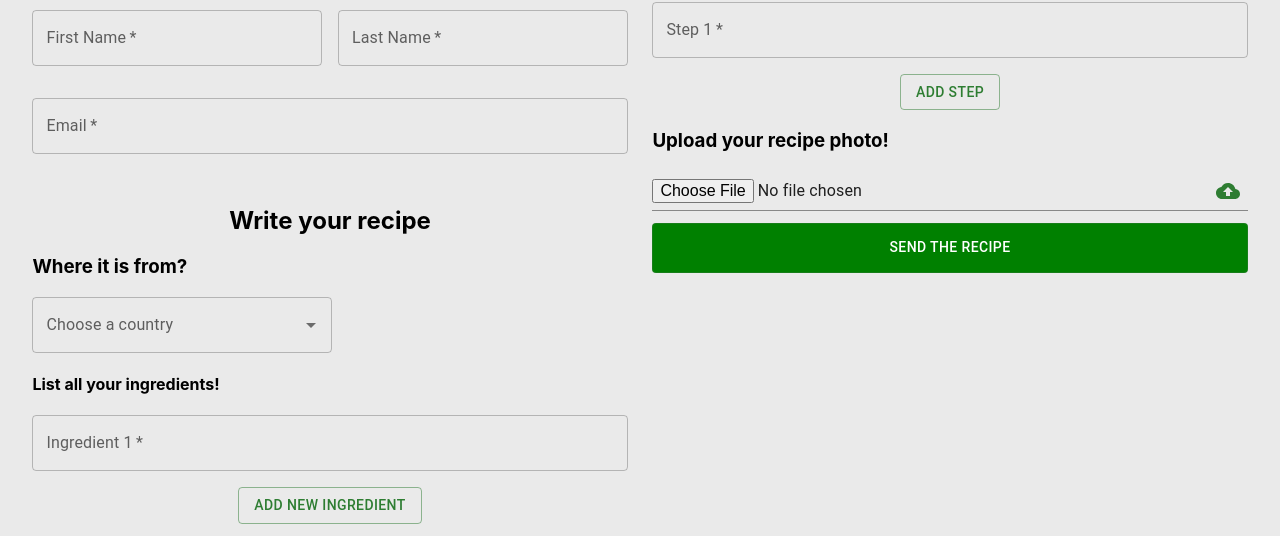
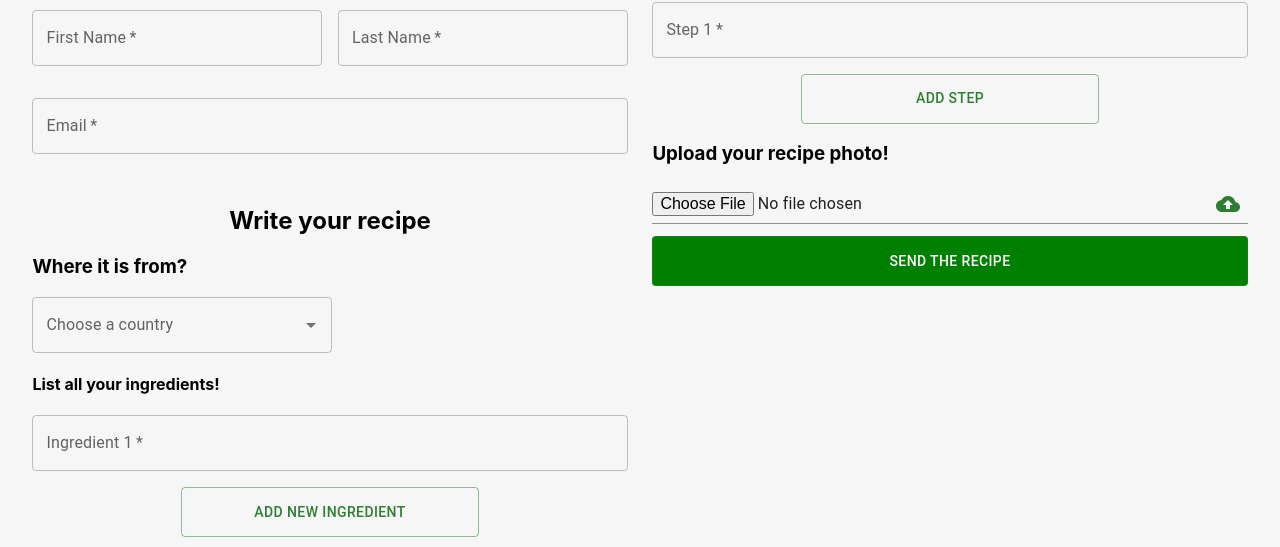
Before and after one commit to jberrazuetasubia/javascript_final_juanberrazueta, a React (Create React App) app: page /send-recipe in a window 1280 px wide. Shown: the part 330-877 px from the top of the page. Built offline with nearby package versions, Linux system fonts and the light colour scheme; no server answers.

Commit message:
adding firebase upload functionality

```diff
--- a/package.json
+++ b/package.json
@@ -16,6 +16,7 @@
     "react-dom": "^18.2.0",
     "react-router-dom": "^6.22.3",
     "react-scripts": "5.0.1",
+    "uuid": "^9.0.1",
     "web-vitals": "^2.1.4"
   },
   "scripts": {
--- a/src/components/SendRecipe/SendRecipe.js
+++ b/src/components/SendRecipe/SendRecipe.js
@@ -1,56 +1,88 @@
-
 import React, { useState } from 'react';
 import { motion } from 'framer-motion';
-
-import { TextField, Button, Stack, Input, IconButton } from '@mui/material';
+import { TextField, Button, Stack, Input, IconButton, CircularProgress } from '@mui/material';
 import { Link } from "react-router-dom"
-
-
 import CountrySelect from './CountryComponent';
 import './SendRecipe.scss';
+import CloudUploadIcon from '@mui/icons-material/CloudUpload';
+import { v4 as uuidv4 } from 'uuid';
+import { initializeApp } from "firebase/app";
+import { getFirestore, collection, addDoc } from "firebase/firestore";
+import { getStorage, ref, uploadBytes, getDownloadURL } from "firebase/storage";
+import firebaseConfig from '../../database/firebase_config';
 
-import CloudUploadIcon from '@mui/icons-material/CloudUpload'; // Import CloudUploadIcon from Material-UI
+const app = initializeApp(firebaseConfig);
+const db = getFirestore(app);
+const storage = getStorage(app);
 
-function SignUp() {
+function SendRecipe() {
+    const [firstName, setFirstName] = useState('');
+    const [lastName, setLastName] = useState('');
+    const [email, setEmail] = useState('');
+    const [country, setCountry] = useState('');
+    const [recipeSteps, setRecipeSteps] = useState(['']);
+    const [ingredientsSet, setIngredients] = useState(['']);
+    const [recipeImage, setRecipeImage] = useState(null);
+    const [loading, setLoading] = useState(false);
+    const [successMessage, setSuccessMessage] = useState('');
 
-    const [firstName, setFirstName] = useState('')
-    const [lastName, setLastName] = useState('')
-    const [email, setEmail] = useState('')
-    const [country, setCountry] = useState('')
-    const [recipeSteps, setRecipeSteps] = useState(['']); // State to store recipe steps
-    const [ingredientsSet, setIngredients] = useState(['']); // State to store ingredients
-    const [recipeImage, setRecipeImage] = useState(null); // State to store recipe image file
+    const resetFormFields = () => {
+        setFirstName('');
+        setLastName('');
+        setEmail('');
+        setCountry('');
+        setRecipeSteps(['']);
+        setIngredients(['']);
+        setRecipeImage(null);
+    };
 
-    function handleSubmit(event) {
+    const handleSubmit = async(event) => {
         event.preventDefault();
+        setLoading(true);
+
+        const imageRef = ref(storage, `recipeImages/${uuidv4()}`);
+        await uploadBytes(imageRef, recipeImage);
+
+        const imageUrl = await getDownloadURL(imageRef);
+
+        const uid = uuidv4();
         const recipe = {
+            uid: uid,
             firstName: firstName,
             lastName: lastName,
             email: email,
             country: country,
             recipeSteps: recipeSteps,
             ingredients: ingredientsSet,
-            recipeImage: recipeImage
+            recipeImage: imageUrl,
+        };
 
-        };
-        console.log(recipe)
+        try {
+            await addDoc(collection(db, "recipes"), recipe);
+            console.log("Recipe uploaded successfully!");
+            setSuccessMessage('Recipe sent!');
+        } catch (error) {
+            console.error("Error uploading recipe:", error);
+        }
+
+        setLoading(false);
+        resetFormFields();
     }
+
     const handleCountrySelect = (country) => {
-        setCountry(country)
+        setCountry(country);
     };
-
-    //Ingredients
 
     const handleIngredientChange = (index, value) => {
         const ingredients = [...ingredientsSet];
         ingredients[index] = value;
         setIngredients(ingredients);
     }
+
     const addIngredientField = () => {
         setIngredients([...ingredientsSet, '']);
     }
 
-    //Steps
     const handleStepChange = (index, value) => {
         const steps = [...recipeSteps];
         steps[index] = value;
@@ -61,15 +93,12 @@ function SignUp() {
         setRecipeSteps([...recipeSteps, '']);
     };
 
-    // Handle file upload
     const handleFileChange = (event) => {
         const file = event.target.files[0];
         setRecipeImage(file);
     };
 
-
     return (
-
         <div className="hero">
             <motion.h1
                 whileHover={{ scale: 1.2 }}
@@ -79,13 +108,10 @@ function SignUp() {
             >
                 Send your recipe!
             </motion.h1>
-
             <form onSubmit={handleSubmit} action={<Link to="/login" />} className='form'>
                 <div className="flexContainer">
                     <div className="flexItem">
-
                         <h2>Tell us about yourself!</h2>
-
                         <Stack spacing={2} direction="row" sx={{ marginBottom: 4 }}>
                             <TextField
                                 type="text"
@@ -121,11 +147,9 @@ function SignUp() {
                         />
                         <h2>Write your recipe</h2>
                         <h3 style={{ textAlign: "left" }}>Where it is from?</h3>
-                        <CountrySelect onCountrySelect={handleCountrySelect} />
-
+                        <CountrySelect key={country} onCountrySelect={handleCountrySelect} />
                         <div style={{ marginTop: "20px" }}>
                             <h4 style={{ textAlign: "left" }}>List all your ingredients!</h4>
-
                             {ingredientsSet.map((ingredient, index) => (
                                 <TextField
                                     key={index}
@@ -140,18 +164,13 @@ function SignUp() {
                                     sx={{ mb: 2 }}
                                 />
                             ))}
-                            {/* Button to add new step field */}
-                            <Button variant="outlined" color="success" onClick={addIngredientField}>
+                            <Button className='add' variant="outlined" color="success" onClick={addIngredientField}>
                                 Add new ingredient
                             </Button>
                         </div>
-
-
                     </div>
                     <div className="flexItem">
-
                         <h3 style={{ textAlign: "left" }}>Write all the steps!</h3>
-
                         {recipeSteps.map((step, index) => (
                             <TextField
                                 key={index}
@@ -166,23 +185,17 @@ function SignUp() {
                                 sx={{ mb: 2 }}
                             />
                         ))}
-                        {/* Button to add new step field */}
-                        <Button variant="outlined" color="success" onClick={addStepField}>
+                        <Button className='add' variant="outlined" color="success" onClick={addStepField}>
                             Add Step
                         </Button>
-
-
                         <h3 style={{ textAlign: "left" }}>Upload your recipe photo!</h3>
-
-
-
-                        <div style={{textAlign: "left"}}>
+                        <div style={{ textAlign: "left" }}>
                             <Input
                                 type="file"
                                 onChange={handleFileChange}
                                 inputProps={{ accept: 'image/*' }}
                                 color="success"
-                                style={{width: "100%"}}
+                                style={{ width: "100%" }}
                                 endAdornment={
                                     <IconButton color="success" component="span">
                                         <CloudUploadIcon />
@@ -190,22 +203,19 @@ function SignUp() {
                                 }
                             />
                         </div>
-
-
-                        <Button style={{marginTop: "2%", width: "100%", backgroundColor: "green", color: "white", height: "50px"}} variant="outlined" color="success" type="submit">Send the recipe</Button>
+                        {loading ? (
+                            <CircularProgress color="success" />
+                        ) : (
+                            <Button className='submitButton' variant="outlined" color="success" type="submit">Send the recipe</Button>
+                        )}
+                        {successMessage && (
+                            <p style={{ color: 'green' }}>{successMessage}</p>
+                        )}
                     </div>
-
                 </div>
-
             </form>
-
         </div>
-
-
-
-
-
     );
 };
 
-export default SignUp;
+export default SendRecipe
--- a/src/components/SendRecipe/SendRecipe.scss
+++ b/src/components/SendRecipe/SendRecipe.scss
@@ -1,6 +1,4 @@
 .hero{
-    background-color: rgb(234, 234, 234);
-    height: 100%;
 
     .title{
         padding-top: 2%;
@@ -23,4 +21,16 @@
         margin-left: 20px;
 
     }
+    .add{
+      width: 50%;
+      height: 50px;
+    }
+
+    .submitButton{
+      margin-top: 2%;
+      width: 100%;
+      background-color: green;
+      color: white;
+      height: 50px;
+    }
   }
--- a/src/index.css
+++ b/src/index.css
@@ -5,6 +5,8 @@ body {
     sans-serif;
   -webkit-font-smoothing: antialiased;
   -moz-osx-font-smoothing: grayscale;
+  background-color: rgb(246, 246, 246);
+
 }
 
 code {
```
Also changed, not shown: 1 other file (tests, documents, lock files or other folders).
